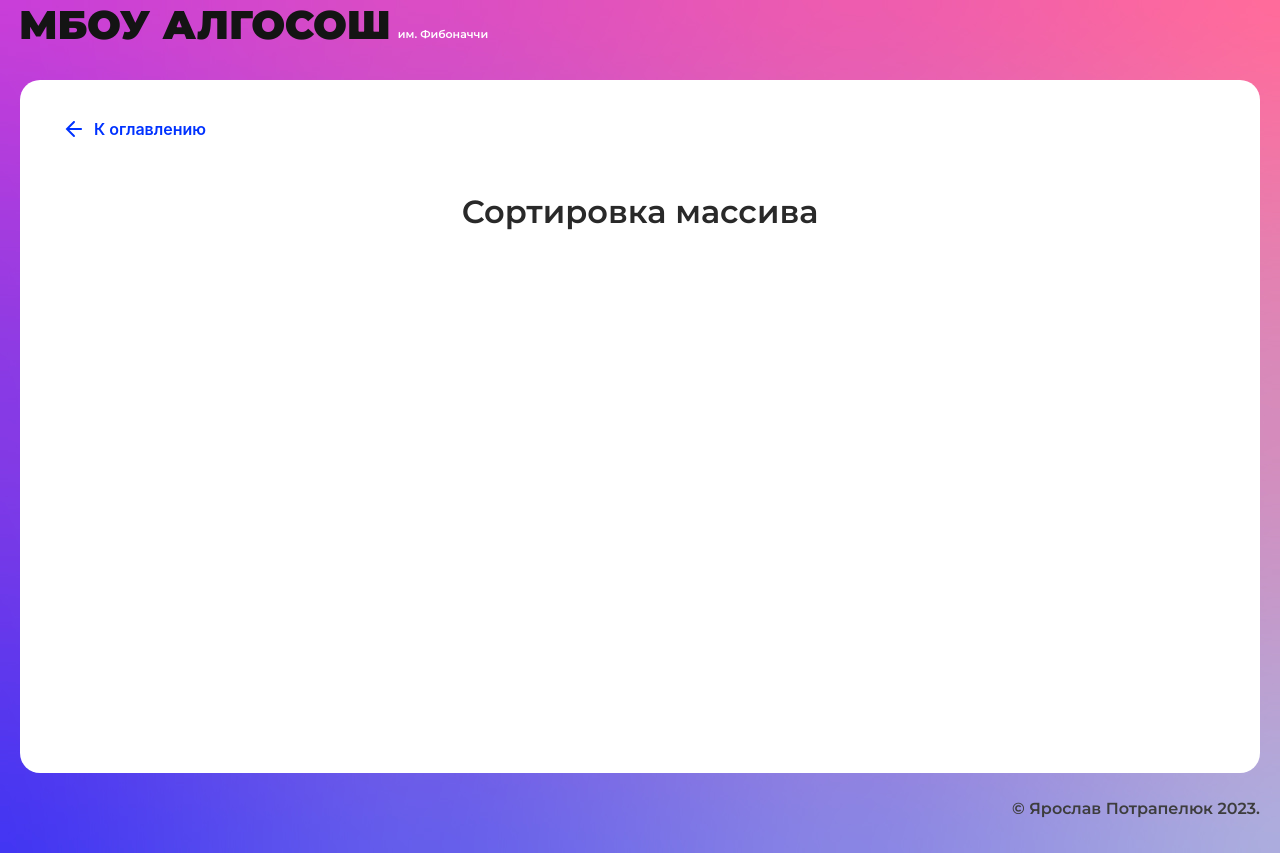
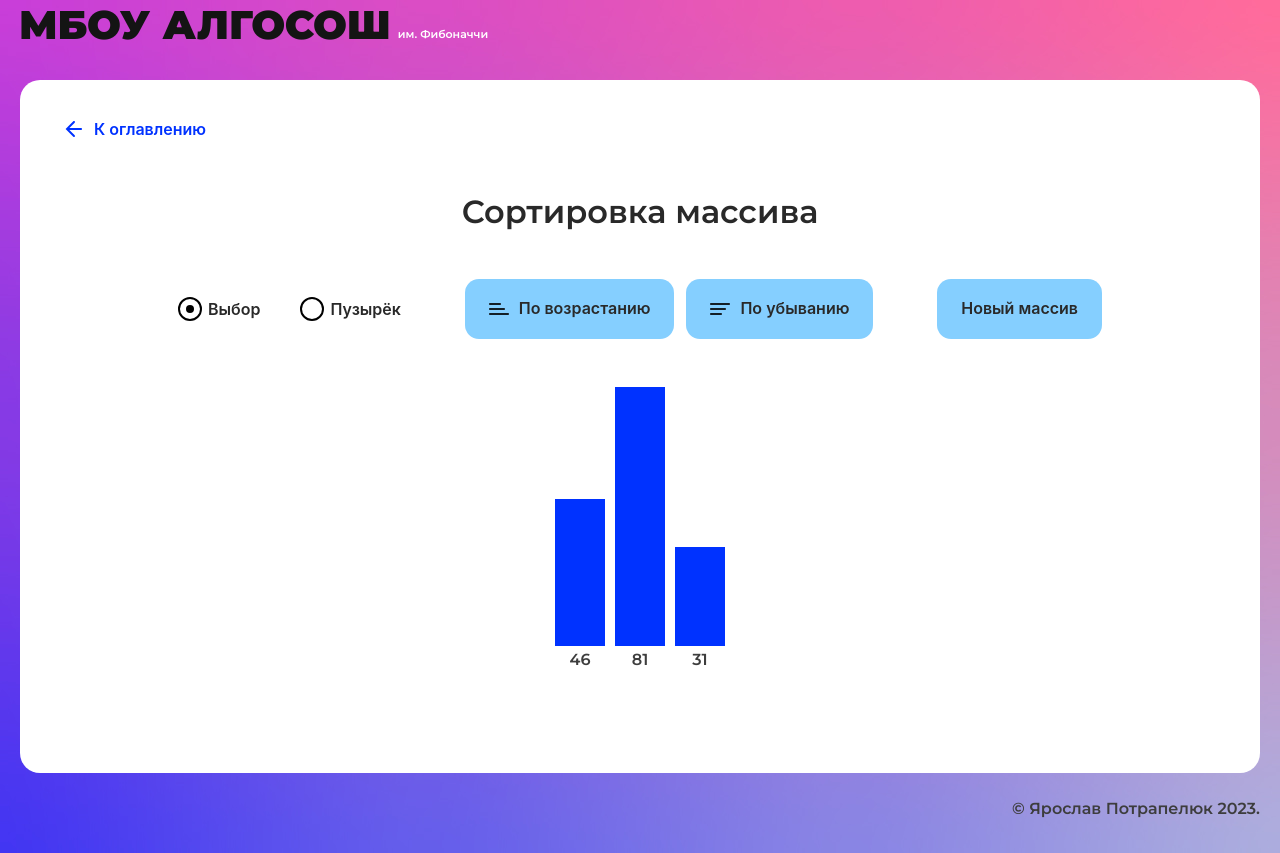
Before and after one commit to MrStnr21/algososh, a React (Create React App) app: page /sorting in a window 1280 px wide. Built offline with nearby package versions, Linux system fonts and the light colour scheme.

Commit message:
feature: реализовать алгоритм SelectionSort + BubbleSort

```diff
--- a/src/components/fibonacci-page/fibonacci-page.tsx
+++ b/src/components/fibonacci-page/fibonacci-page.tsx
@@ -10,6 +10,7 @@ import { Circle } from "../ui/circle/circle";
 export const FibonacciPage: React.FC = () => {
   const [displayArr, setDisplayArr] = useState<number[]>([]);
   const [num, setNum] = useState<any>("");
+
   const [disableButton, setDisableButton] = useState<boolean>(true);
   const [disableInput, setDisableInput] = useState<boolean>(false);
   const [isLoading, setIsLoading] = useState<boolean>(false);
--- /dev/null
+++ b/src/components/sorting-page/sorting-page.module.css
@@ -0,0 +1,32 @@
+.inputContainer {
+  margin: 0 auto;
+  padding: 0;
+  max-width: 924px;
+  min-height: 60px;
+  display: flex;
+  align-items: center;
+  justify-content: space-between;
+}
+
+.radioInputContainer {
+  margin: 0;
+  padding: 0;
+  display: flex;
+  column-gap: 40px;
+}
+
+.sortingDirectionContainer {
+  margin: 0;
+  padding: 0;
+  display: flex;
+  column-gap: 12px;
+}
+
+.resultContainer {
+  margin: 0 auto;
+  padding-top: 48px;
+  display: flex;
+  column-gap: 10px;
+  justify-content: center;
+  align-items: flex-end;
+}
--- a/src/components/sorting-page/sorting-page.tsx
+++ b/src/components/sorting-page/sorting-page.tsx
@@ -1,10 +1,212 @@
-import React from "react";
+import React, { useState, useEffect } from "react";
+
+import styleSortingPage from "./sorting-page.module.css";
+
 import { SolutionLayout } from "../ui/solution-layout/solution-layout";
+import { Button } from "../ui/button/button";
+import { RadioInput } from "../ui/radio-input/radio-input";
+import { Direction } from "../../types/direction";
+import { Column } from "../ui/column/column";
+
+import { ElementStates } from "../../types/element-states";
+
+interface IQueueElement {
+  value: number | string;
+  state: ElementStates;
+}
 
 export const SortingPage: React.FC = () => {
+  const [renderArr, setRenderArr] = useState<IQueueElement[]>([]);
+
+  const [sortAscLoading, setSortAscLoading] = useState<boolean>(false);
+  const [sortDescLoading, setSortDescLoading] = useState<boolean>(false);
+  const [disableInput, setDisableInput] = useState<boolean>(false);
+
+  const [typeSort, setTypeSort] = useState<string>("selection");
+
+  const time = 500;
+
+  //генератор рандомного числа
+  const randomNumber = (min: number, max: number) => {
+    const randomNum = min + Math.random() * (max + 1 - min);
+    return Math.floor(randomNum);
+  };
+
+  //генератор массива из рандомных чисел
+  const randomArr = (min: number, max: number) => {
+    const length = randomNumber(3, 19);
+    const arr = Array.from({ length }, () => randomNumber(min, max));
+
+    return arr;
+  };
+
+  //новый массив
+  const newArr = (min: number, max: number) => {
+    const arr = randomArr(min, max);
+    const generatedArr: IQueueElement[] = [];
+    // eslint-disable-next-line
+    arr.map((item, index) => {
+      const node = {
+        value: item,
+        state: ElementStates.Default,
+      };
+      generatedArr.push(node);
+    });
+    return generatedArr;
+  };
+
+  useEffect(() => {
+    setRenderArr([...newArr(1, 100)]);
+    // eslint-disable-next-line
+  }, []);
+
+  const handleRandom = () => {
+    setRenderArr([...newArr(1, 100)]);
+  };
+
+  //пауза между шагами цикла
+  function sleep(time: number) {
+    return new Promise((resolve) => setTimeout(resolve, time));
+  }
+
+  //сортировка выбором
+  const selectionSort = async (arr: IQueueElement[], sortingType: string) => {
+    setDisableInput(true);
+    if (sortingType === "asc") {
+      setSortAscLoading(true);
+    } else {
+      setSortDescLoading(true);
+    }
+    for (let i = 0; i < arr.length; i++) {
+      let minIdx = i;
+      arr[i].state = ElementStates.Changing;
+      setRenderArr([...arr]);
+      for (let j = i + 1; j < arr.length; j++) {
+        if (
+          sortingType === "asc"
+            ? arr[minIdx].value > arr[j].value
+            : arr[minIdx].value < arr[j].value
+        ) {
+          minIdx = j;
+        }
+        arr[j].state = ElementStates.Changing;
+        setRenderArr([...arr]);
+        await sleep(time);
+        arr[j].state = ElementStates.Default;
+      }
+      arr[i].state = ElementStates.Default;
+      [arr[i], arr[minIdx]] = [arr[minIdx], arr[i]];
+      arr[i].state = ElementStates.Modified;
+      setRenderArr([...arr]);
+      if (i === arr.length - 1) {
+        setDisableInput(false);
+        setSortAscLoading(false);
+        setSortDescLoading(false);
+      }
+    }
+  };
+
+  //сортировка пузырьком
+  const bubbleSort = async (arr: IQueueElement[], sortingType: string) => {
+    setDisableInput(true);
+    if (sortingType === "asc") {
+      setSortAscLoading(true);
+    } else {
+      setSortDescLoading(true);
+    }
+    for (let i = 0; i < arr.length - 1; i++) {
+      for (let j = 0; j < arr.length - i - 1; j++) {
+        arr[j].state = ElementStates.Changing;
+        arr[j + 1].state = ElementStates.Changing;
+        setRenderArr([...arr]);
+        await sleep(time);
+        if (
+          sortingType === "asc"
+            ? arr[j].value > arr[j + 1].value
+            : arr[j].value < arr[j + 1].value
+        ) {
+          [arr[j], arr[j + 1]] = [arr[j + 1], arr[j]];
+          setRenderArr([...arr]);
+          await sleep(time);
+        }
+        arr[j].state = ElementStates.Default;
+        arr[j + 1].state = ElementStates.Default;
+        setRenderArr([...arr]);
+        await sleep(time);
+      }
+      arr[arr.length - 1 - i].state = ElementStates.Modified;
+      setRenderArr([...arr]);
+      if (i + 1 === arr.length - 1) {
+        setDisableInput(false);
+        setSortAscLoading(false);
+        setSortDescLoading(false);
+      }
+    }
+    arr[0].state = ElementStates.Modified;
+    arr[arr.length - 1].state = ElementStates.Modified;
+    setRenderArr([...arr]);
+  };
+
+  const handleSort = (arr: IQueueElement[], sortingType: string) => {
+    if (typeSort === "selection") {
+      selectionSort(arr, sortingType);
+    } else {
+      bubbleSort(arr, sortingType);
+    }
+  };
+
   return (
     <SolutionLayout title="Сортировка массива">
-
+      <form className={styleSortingPage.inputContainer}>
+        <div className={styleSortingPage.radioInputContainer}>
+          <RadioInput
+            label={"Выбор"}
+            value="selection"
+            disabled={disableInput}
+            checked={typeSort === "selection" ? true : false}
+            onClick={() => setTypeSort("selection")}
+          />
+          <RadioInput
+            label={"Пузырёк"}
+            value="bubble"
+            disabled={disableInput}
+            onClick={() => setTypeSort("bubble")}
+          />
+        </div>
+        <div className={styleSortingPage.sortingDirectionContainer}>
+          <Button
+            onClick={() => handleSort(renderArr, "asc")}
+            sorting={Direction.Ascending}
+            text={"По возрастанию"}
+            disabled={disableInput}
+            isLoader={sortAscLoading}
+          />
+          <Button
+            onClick={() => handleSort(renderArr, "desc")}
+            sorting={Direction.Descending}
+            text={"По убыванию"}
+            disabled={disableInput}
+            isLoader={sortDescLoading}
+          />
+        </div>
+        <Button
+          onClick={handleRandom}
+          text={"Новый массив"}
+          disabled={disableInput}
+        />
+      </form>
+      <div className={styleSortingPage.resultContainer}>
+        {renderArr.length > 1 &&
+          renderArr.map((item, index) => {
+            return (
+              <Column
+                state={item.state}
+                index={item.value as number}
+                key={index}
+              />
+            );
+          })}
+      </div>
     </SolutionLayout>
   );
 };
--- a/src/components/string/string.tsx
+++ b/src/components/string/string.tsx
@@ -18,6 +18,7 @@ interface IString {
 export const StringComponent: React.FC = () => {
   const [displayArr, setDisplayArr] = useState<IString[]>([]);
   const [str, setStr] = useState<string>("");
+
   const [isLoading, setIsLoading] = useState<boolean>(false);
 
   const onChange = (evt: ChangeEvent<HTMLInputElement>) => {
```
